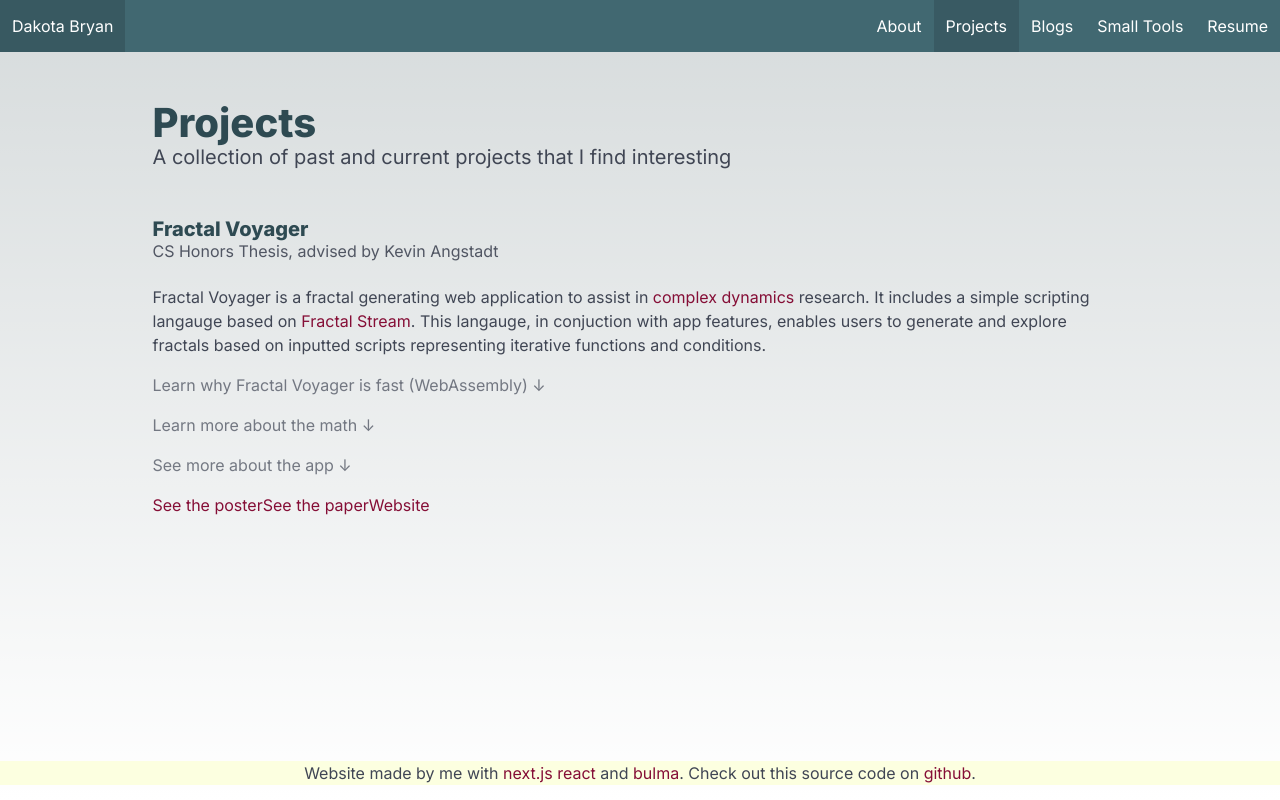
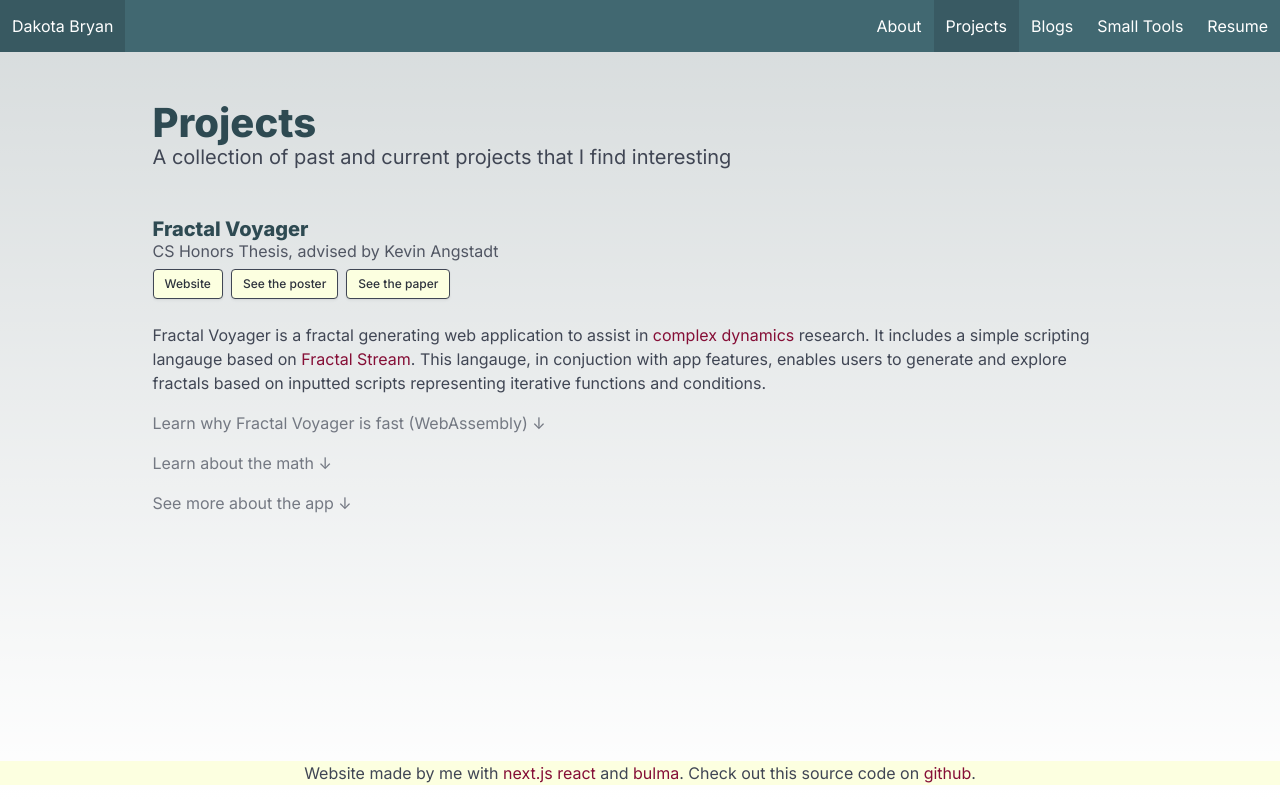
Before and after one commit to dbryan17/person-site, a Next.js app: page /projects in a window 1280 px wide. Built offline with nearby package versions, Linux system fonts and the light colour scheme.

Commit message:
fv project about done

```diff
--- a/app/components/projects/fv.js
+++ b/app/components/projects/fv.js
@@ -6,7 +6,33 @@ export default function FvProject() {
         <h1 className="title has-text-success is-size-5">Fractal Voyager</h1>
         <h2 className="subtitle is-size-6 project-subtitle">
           CS Honors Thesis, advised by Kevin Angstadt
+          <div className="project-btn-container">
+            <a
+              className="button is-small project-btn"
+              href="https://fractalvoyager.github.io/"
+              target="_blank"
+            >
+              Website
+            </a>
+            <a
+              className="button is-small project-btn"
+              href="files/fv/poster.pdf"
+              target="_blank"
+              rel="noopener noreferrer"
+            >
+              See the poster
+            </a>
+            <a
+              className="button is-small project-btn"
+              href="files/fv/paper.pdf"
+              target="_blank"
+              rel="noopener noreferrer"
+            >
+              See the paper
+            </a>
+          </div>
         </h2>
+
         <p className="inner-page-chunk">
           Fractal Voyager is a fractal generating web application to assist in{" "}
           <a
@@ -64,7 +90,7 @@ export default function FvProject() {
               iteration of the function.{"\n"}
             </p>
           }
-          foldText={"Learn more about the math"}
+          foldText={"Learn about the math"}
         />
 
         <Fold
@@ -89,16 +115,6 @@ export default function FvProject() {
           }
           foldText={"See more about the app"}
         />
-
-        <a href="files/fv/poster.pdf" target="_blank" rel="noopener noreferrer">
-          See the poster
-        </a>
-        <a href="files/fv/paper.pdf" target="_blank" rel="noopener noreferrer">
-          See the paper
-        </a>
-        <a href="https://fractalvoyager.github.io/" target="_blank">
-          Website
-        </a>
       </section>
     </>
   );
--- a/app/styles.scss
+++ b/app/styles.scss
@@ -211,6 +211,25 @@ body {
   justify-content: center;
 }
 
+.project-btn {
+  border: 1px solid !important;
+  // color: hsl(0, 0%, 4%) !important;
+  // color: $text !important;
+  background-color: $background;
+
+  border-color: $text !important;
+  margin-right: 0.5rem !important;
+}
+
+.project-btn:hover {
+  background-color: $highlight;
+  color: hsl(0, 0%, 96%);
+}
+
+.project-btn-container {
+  padding-top: 0.5rem;
+}
+
 // // Import the Google Font
 // @import url("https:; //fonts.googleapis.com/css?family=Nunito:400,700");
 
```
